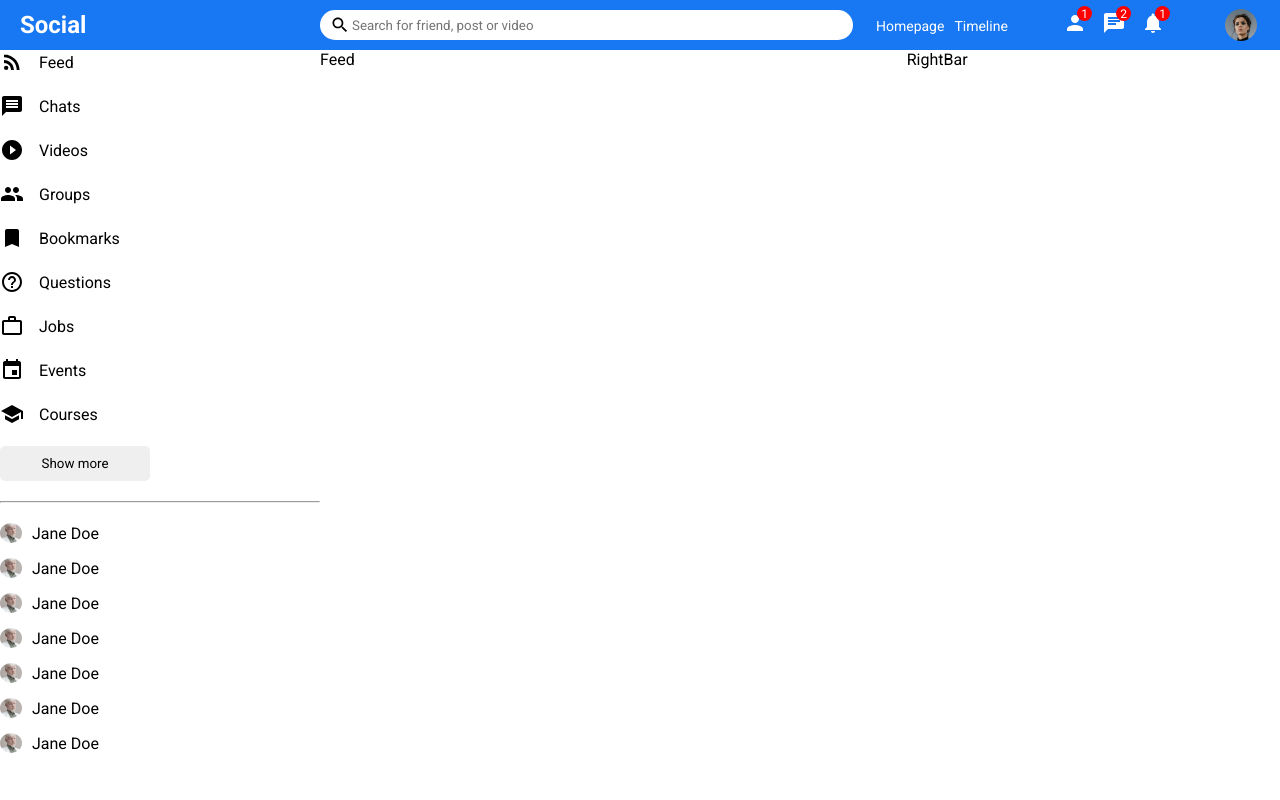
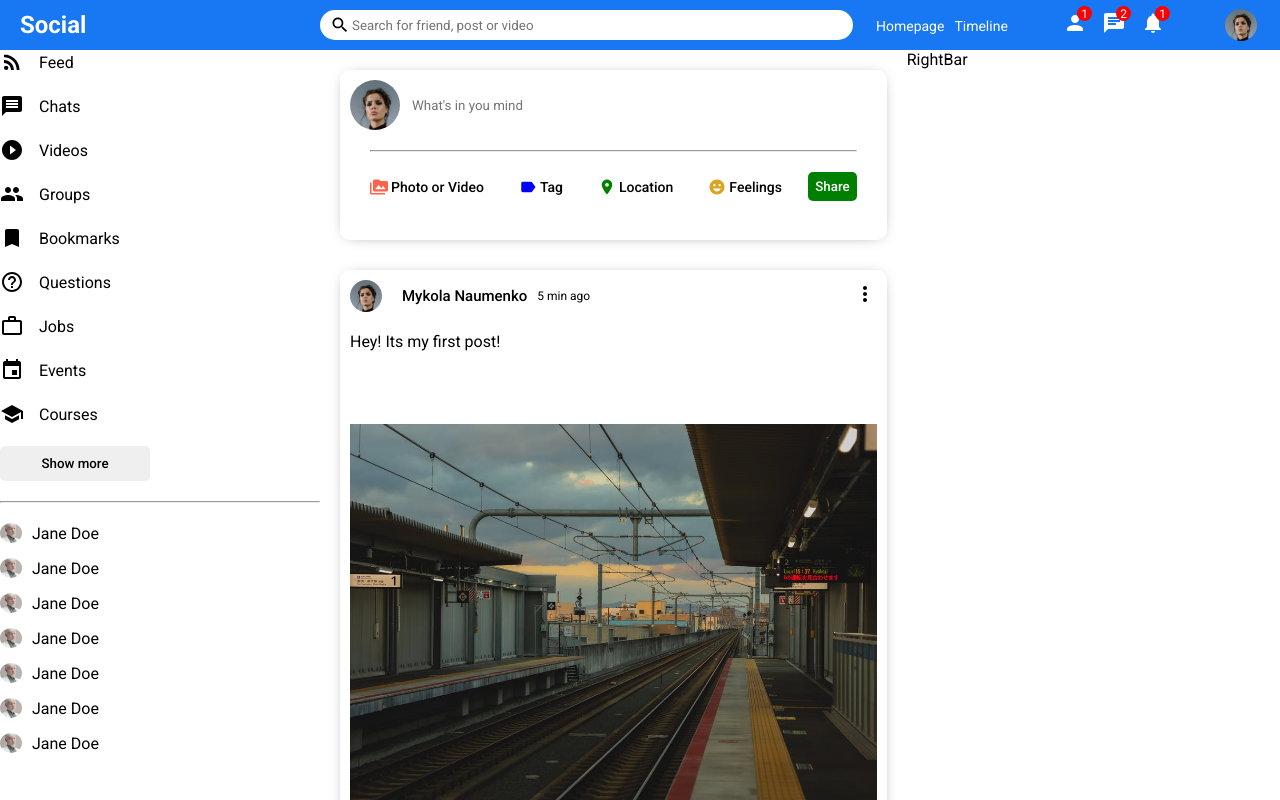
Before and after one commit to NNaumenko83/social-media-front, a React (Vite) app: page / in a window 1280 px wide. Shown: the top 800 px of the page. Built offline with nearby package versions, Linux system fonts and the light colour scheme; the HTML template or start-up script is replaced by a standard one.

Commit message:
UPD: feed

```diff
--- a/index.html
+++ b/index.html
@@ -7,7 +7,7 @@
         <link rel="preconnect" href="https://fonts.googleapis.com" />
         <link rel="preconnect" href="https://fonts.gstatic.com" crossorigin />
         <link
-            href="https://fonts.googleapis.com/css2?family=Roboto:ital,wght@0,100;0,300;0,400;0,700;1,500&display=swap"
+            href="https://fonts.googleapis.com/css2?family=Roboto:ital,wght@0,100;0,300;0,400;0,500;0,700;1,500&display=swap"
             rel="stylesheet"
         />
         <title>Social App</title>
--- a/src/components/Feed/Feed.module.css
+++ b/src/components/Feed/Feed.module.css
@@ -1,3 +1,7 @@
 .feed {
     flex: 5.5;
 }
+
+.feedWrapper {
+    padding: 20px;
+}
--- a/src/components/Feed/Feed.tsx
+++ b/src/components/Feed/Feed.tsx
@@ -1,10 +1,19 @@
 import React from 'react'
 import css from './Feed.module.css'
+import Share from '../Share/Share'
+import Post from '../Post/Post'
 
 // type Props = {}
 
 const Feed = () => {
-    return <div className={css.feed}>Feed</div>
+    return (
+        <div className={css.feed}>
+            <div className={css.feedWrapper}>
+                <Share />
+                <Post />
+            </div>
+        </div>
+    )
 }
 
 export default Feed
--- /dev/null
+++ b/src/components/Post/Post.module.css
@@ -0,0 +1,79 @@
+.post {
+    width: 100%;
+    border-radius: 10px;
+    -webkit-box-shadow: 0px 1px 15px -8px rgba(0, 0, 0, 0.67);
+    box-shadow: 0px 1px 15px -8px rgba(0, 0, 0, 0.67);
+    margin: 30px 0;
+}
+
+.postWrapper {
+    padding: 10px;
+}
+
+.postTop {
+    display: flex;
+    align-items: center;
+    justify-content: space-between;
+}
+
+.postCenter {
+    margin: 20px 0;
+}
+
+.postBottom {
+    display: flex;
+    align-items: center;
+    justify-content: space-between;
+}
+
+.postBottomLeft {
+    display: flex;
+    align-items: center;
+}
+
+.postTopLeft {
+    display: flex;
+    align-items: center;
+}
+
+.postTopRight {
+}
+
+.postProfileImg {
+    width: 32px;
+    height: 32px;
+    border-radius: 50%;
+    object-fit: cover;
+    margin-right: 10px;
+}
+
+.postUserName {
+    font-size: 15px;
+    font-weight: 500;
+    margin: 0 10px;
+}
+
+.postDate {
+    font-size: 12px;
+}
+
+.postImg {
+    margin-top: 20px;
+    width: 100%;
+    min-height: 500px;
+    object-fit: contain;
+}
+
+.likeIcon {
+    width: 24px;
+    height: 24px;
+    margin-right: 5px;
+    cursor: pointer;
+}
+
+.postLikeCounter {
+    font-size: 15px;
+}
+
+.postCommentText {
+}
--- /dev/null
+++ b/src/components/Post/Post.tsx
@@ -0,0 +1,54 @@
+import React from 'react'
+import css from './Post.module.css'
+import personImg from '../../assets/person/1.jpeg'
+import { MoreVert } from '@mui/icons-material'
+import postImg from '../../assets/post/1.jpeg'
+import Heart from '../../assets/heart.png'
+import Like from '../../assets/like.png'
+
+// type Props = {}
+
+const Post = () => {
+    return (
+        <div className={css.post}>
+            <div className={css.postWrapper}>
+                <div className={css.postTop}>
+                    <div className={css.postTopLeft}>
+                        <img
+                            className={css.postProfileImg}
+                            src={personImg}
+                            alt=""
+                        />
+                        <span className={css.postUserName}>
+                            Mykola Naumenko
+                        </span>
+                        <span className={css.postDate}>5 min ago</span>
+                    </div>
+                    <div className={css.postTopRight}>
+                        <MoreVert />
+                    </div>
+                </div>
+                <div className={css.postCenter}>
+                    <span className={css.postText}>
+                        Hey! Its my first post!
+                    </span>
+                    <img className={css.postImg} src={postImg} alt="" />
+                </div>
+                <div className={css.postBottom}>
+                    <div className="postBottomLeft">
+                        <img className={css.likeIcon} src={Like} alt="" />
+                        <img className={css.likeIcon} src={Heart} alt="" />
+                        <span className={css.postLikeCounter}>
+                            32 people like it
+                        </span>
+                    </div>
+                    <div className="postBottomRight">
+                        <span className={css.postCommentText}>9 comments</span>
+                    </div>
+                </div>
+            </div>
+        </div>
+    )
+}
+
+export default Post
--- /dev/null
+++ b/src/components/Share/Share.module.css
@@ -0,0 +1,79 @@
+.share {
+    width: 100%;
+    height: 170px;
+    border-radius: 10px;
+    -webkit-box-shadow: 0px 1px 15px -8px rgba(0, 0, 0, 0.67);
+    box-shadow: 0px 1px 15px -8px rgba(0, 0, 0, 0.67);
+}
+
+.shareWrapper {
+    padding: 10px;
+}
+
+.shareProfilePicture {
+    width: 50px;
+    height: 50px;
+    border-radius: 50%;
+    object-fit: cover;
+    margin-right: 10px;
+}
+
+.shareTop {
+    display: flex;
+    align-items: center;
+}
+
+.shareInput {
+    width: 80%;
+    border: none;
+    /* padding: 10px;
+    font-size: 16px;
+    outline: none; */
+}
+
+.shareInput:focus {
+    outline: none;
+}
+
+.shareHr {
+    margin: 20px;
+}
+
+.shareBottom {
+    display: flex;
+    align-items: center;
+    justify-content: space-between;
+}
+
+.sharedOptions {
+    display: flex;
+}
+
+.shareOption {
+    margin-left: 20px;
+    display: flex;
+    align-items: center;
+    margin-right: 15px;
+    cursor: pointer;
+}
+
+.shareOptionText {
+    font-size: 14px;
+    font-weight: 500;
+}
+
+.shareIcon {
+    font-size: 18px !important;
+    margin-right: 3px;
+}
+
+.shareButton {
+    border: none;
+    padding: 7px;
+    border-radius: 5px;
+    background-color: green;
+    font-weight: 500;
+    margin-right: 20px;
+    color: white;
+    cursor: pointer;
+}
--- /dev/null
+++ b/src/components/Share/Share.tsx
@@ -0,0 +1,62 @@
+import css from './Share.module.css'
+import userImg from '../../assets/person/1.jpeg'
+import { PermMedia, Label, Room, EmojiEmotions } from '@mui/icons-material'
+
+// type Props = {}
+
+const Share = () => {
+    return (
+        <div className={css.share}>
+            <div className={css.shareWrapper}>
+                <div className={css.shareTop}>
+                    <img
+                        className={css.shareProfilePicture}
+                        src={userImg}
+                        alt=""
+                    />
+                    <input
+                        placeholder="What's in you mind"
+                        type="text"
+                        className={css.shareInput}
+                    />
+                </div>
+                <hr className={css.shareHr} />
+                <div className={css.shareBottom}>
+                    <div className={css.sharedOptions}>
+                        <div className={css.shareOption}>
+                            <PermMedia
+                                htmlColor="tomato"
+                                className={css.shareIcon}
+                            />
+                            <span className={css.shareOptionText}>
+                                Photo or Video
+                            </span>
+                        </div>
+                        <div className={css.shareOption}>
+                            <Label htmlColor="blue" className={css.shareIcon} />
+                            <span className={css.shareOptionText}>Tag</span>
+                        </div>
+                        <div className={css.shareOption}>
+                            <Room htmlColor="green" className={css.shareIcon} />
+                            <span className={css.shareOptionText}>
+                                Location
+                            </span>
+                        </div>
+                        <div className={css.shareOption}>
+                            <EmojiEmotions
+                                htmlColor="goldenrod"
+                                className={css.shareIcon}
+                            />
+                            <span className={css.shareOptionText}>
+                                Feelings
+                            </span>
+                        </div>
+                    </div>
+                    <button className={css.shareButton}>Share</button>
+                </div>
+            </div>
+        </div>
+    )
+}
+
+export default Share
```
